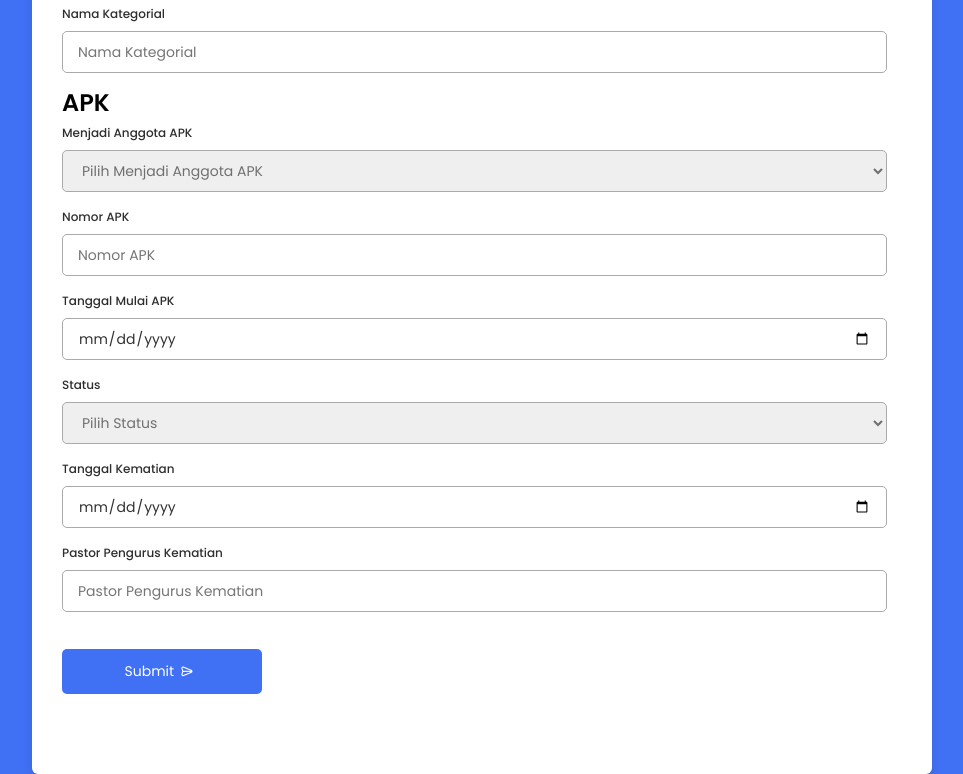
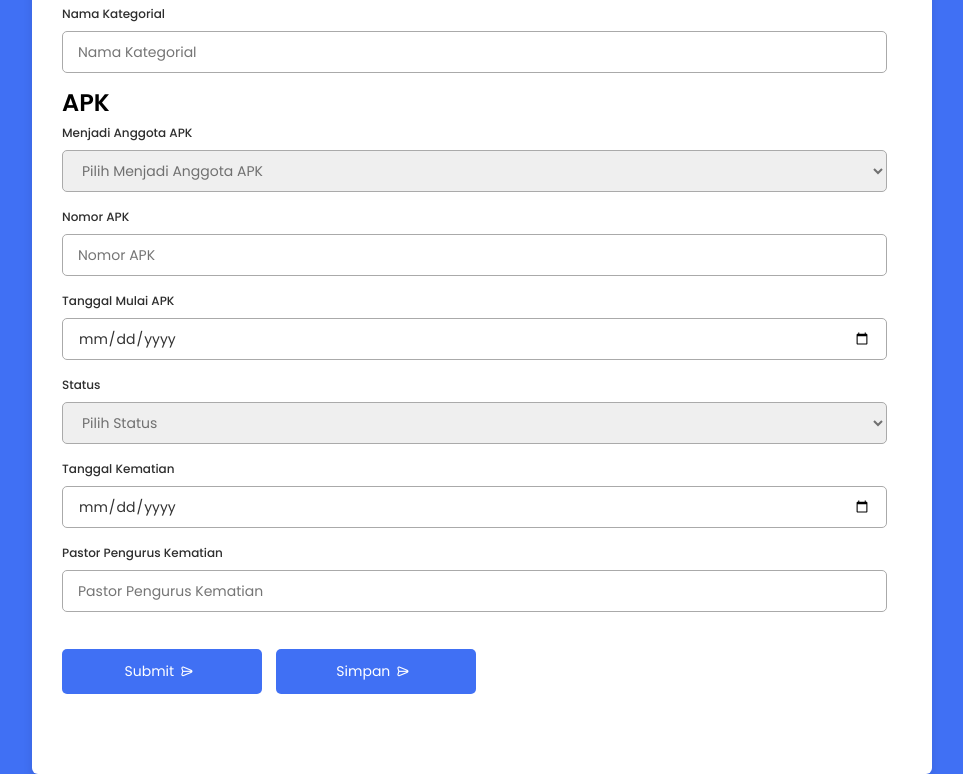
Before and after one commit to dioantares/dioantares.github.io, a plain HTML site: page index.html in a window 1280 px wide. Shown: the part 8414-9188 px from the top of the page, without its empty margins (158-1121 px from the left). Drawn offline with nearby package versions, Linux system fonts and the light colour scheme.

Commit message:
Update QR + Cookie

```diff
--- a/index.html
+++ b/index.html
@@ -784,9 +784,14 @@
                         <span class="btnText">Submit</span>
                         <i class="uil uil-navigator"></i>
                     </button>
+                    <button class="sumbit" onclick="setCookie()">
+                        <span class="btnText">Simpan</span>
+                        <i class="uil uil-navigator"></i>
+                    </button>
                 </div>
 
                 <!-- Buat Canvas QRCode di halaman HTML -->
+                <div style="display: flex; flex-direction: row;">
                     <div id="qrcode" style="display: block; margin-top: 25px"></div>
                     <div id="qrcode2" style="display: block; margin-top: 25px"></div>
                     <div id="qrcode3" style="display: block; margin-top: 25px"></div>
@@ -796,6 +801,8 @@
                     <div id="qrcode6" style="display: block; margin-top: 25px"></div>
                     <div id="qrcode7" style="display: block; margin-top: 25px"></div>
                     <div id="qrcode8" style="display: block; margin-top: 25px"></div>
+                </div>
+
 
             </div>
         </form>
```
Lines whose indentation alone changed are shown as unchanged.
